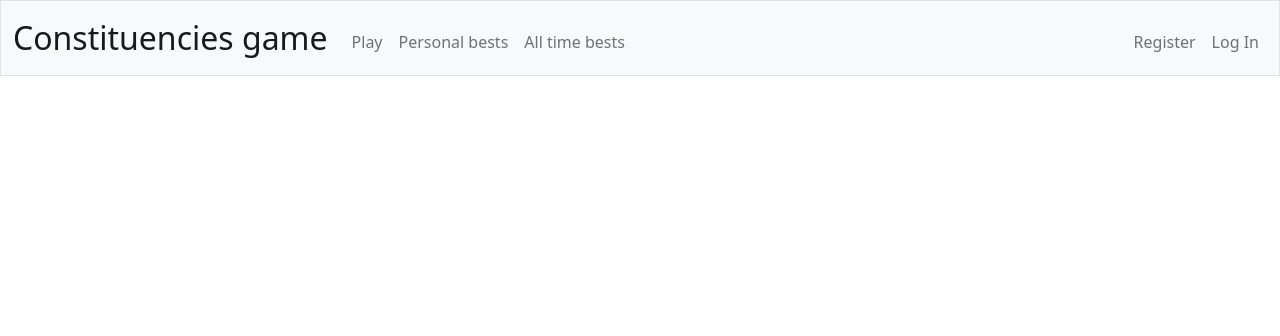
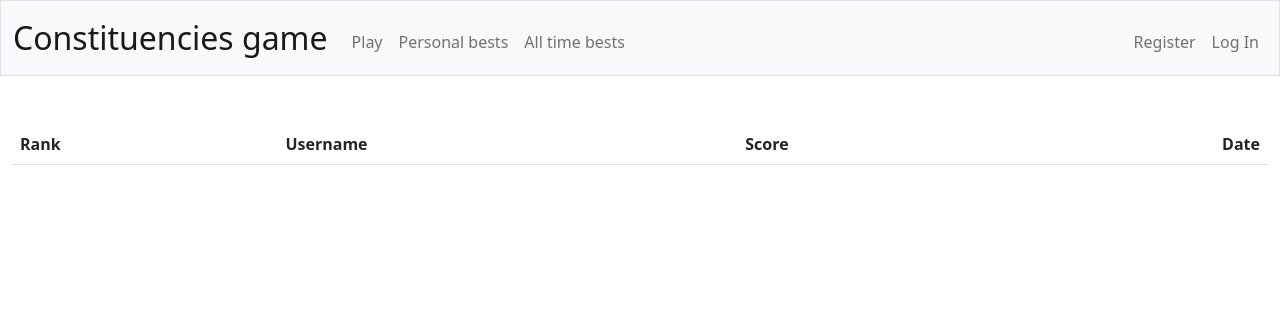
Before and after one commit to jbr46/constituencies, a Flask app: page /bests_all in a window 1280 px wide. Shown: the top 336 px of the page. Run offline with Flask 2, Linux system fonts and the light colour scheme; data that the repository does not hold is empty; some libraries are stand-ins or nearby versions.

Commit message:
Update layout.html

```diff
--- a/templates/layout.html
+++ b/templates/layout.html
@@ -53,6 +53,10 @@
             </div>
         </nav>
 
+        <main class="container-fluid py-5 text-center">
+            {% block main %}{% endblock %}
+        </main>
+
     </body>
 
 </html>
```
